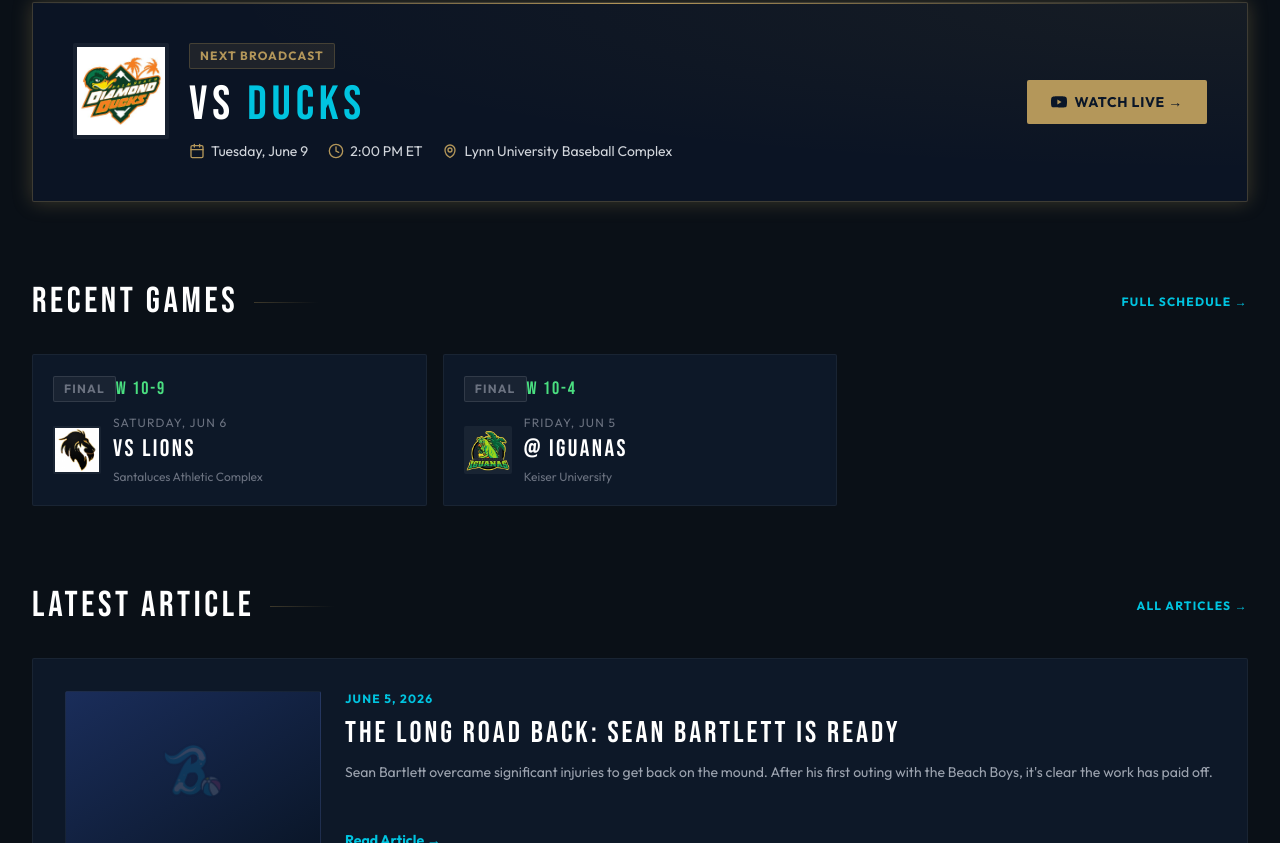
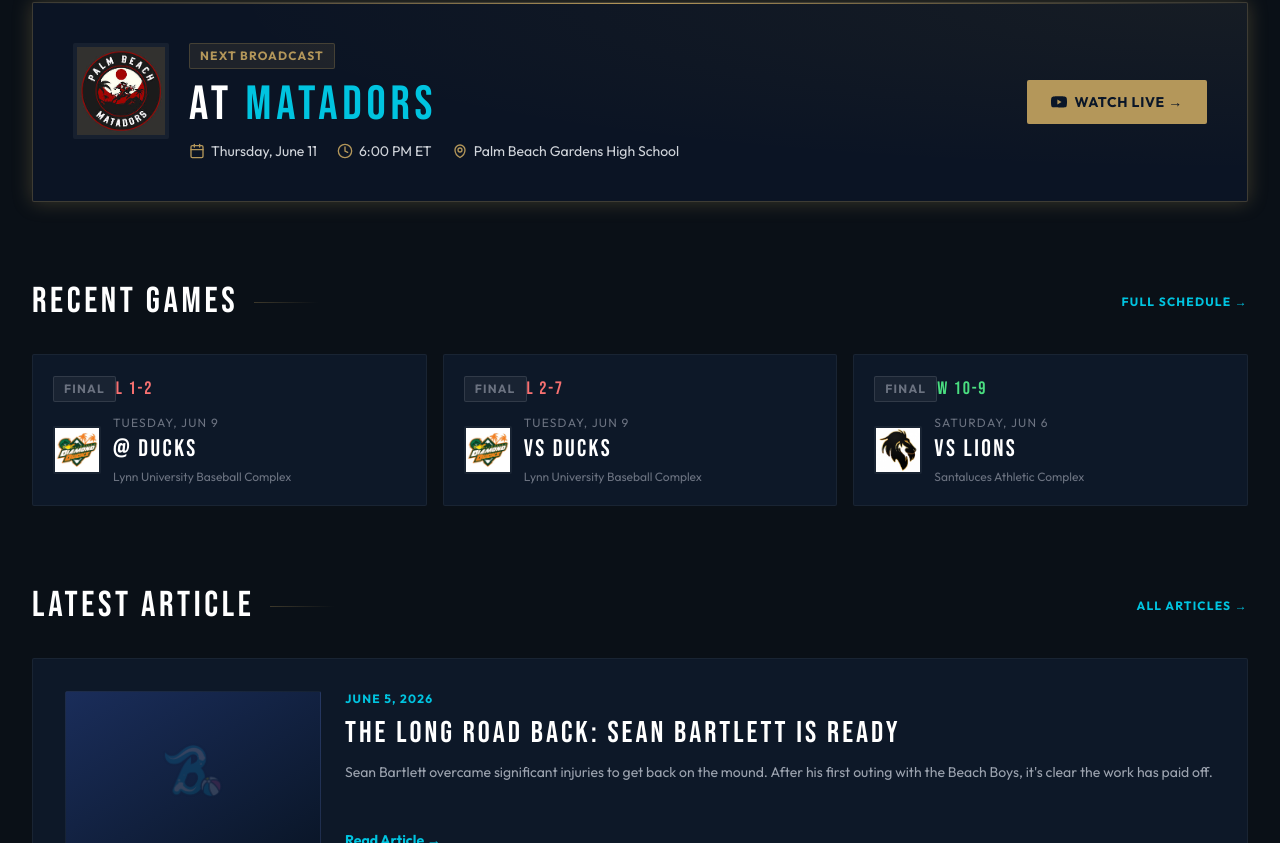
Before and after one commit to dpbroadcast/Boca-Beach-Boys, a React (Vite) app: page / in a window 1280 px wide. Shown: the part 1398-2241 px from the top of the page. Built offline with nearby package versions, Linux system fonts and the light colour scheme.

Commit message:
Update June 9 doubleheader results vs Ducks: L 2-7 (home), L 1-2 (away)

```diff
--- a/src/data/games.js
+++ b/src/data/games.js
@@ -114,8 +114,8 @@ export const games = [
     address: "3601 N Military Trail, Boca Raton, FL 33431",
     broadcasterRole: "PXP",
     offBroadcaster: null,
-    status: "upcoming",
-    result: null,
+    status: "completed",
+    result: "L 2-7",
     youtubeStreamUrl: null,
     youtubeReplayUrl: null,
     articleId: null,
@@ -131,8 +131,8 @@ export const games = [
     address: "3601 N Military Trail, Boca Raton, FL 33431",
     broadcasterRole: "PXP",
     offBroadcaster: null,
-    status: "upcoming",
-    result: null,
+    status: "completed",
+    result: "L 1-2",
     youtubeStreamUrl: null,
     youtubeReplayUrl: null,
     articleId: null,
```
